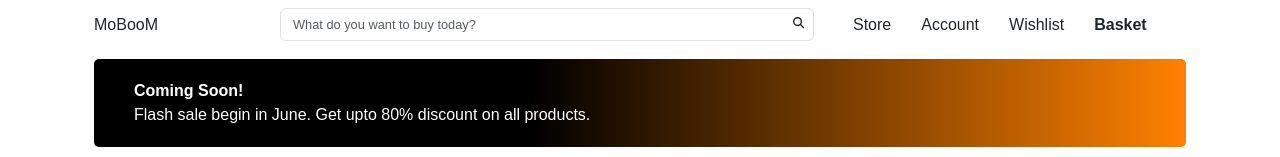
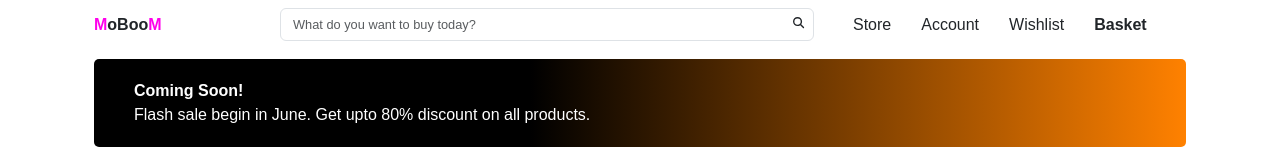
Before and after one commit to JoelGJ/joel-web-view, a React (Create React App) app: page / in a window 1280 px wide. Shown: the top 157 px of the page. Built offline with nearby package versions, Linux system fonts and the light colour scheme; no server answers.

Commit message:
brand name ui

```diff
--- a/src/components/NavBar.css
+++ b/src/components/NavBar.css
@@ -28,3 +28,10 @@ position: relative;
     left: 94%;
     font-size: 0.8rem;
 }
+
+.brand-name {
+    font-weight: 800;
+}
+.need-color {
+    color: #ff00eb;
+}
--- a/src/components/NavBar.js
+++ b/src/components/NavBar.js
@@ -39,7 +39,7 @@ export default function NavBar ({ handleSearchRequest }) {
         <>
         <div className="container">
             <div className="navbar row">
-                <div className="col-md-2">MoBooM</div>
+                <div className="col-md-2 brand-name"><span className="need-color">M</span>oBoo<span className="need-color">M</span></div>
                 <div className="col-md-6 search-bar-container">
                     <span ref={searchIconRef} className="search-icon"><FontAwesomeIcon icon={faSearch}/></span>
                     <span ref={closeIconRef} style={{display: 'none'}} onClick={HandleCloseIconClick} className="close-icon"><FontAwesomeIcon icon={faTimes}/></span>
```
